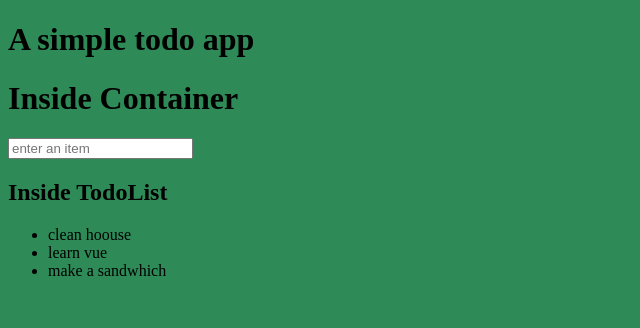
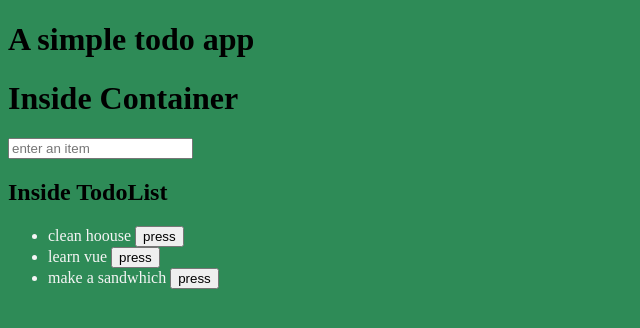
Before and after one commit to vhsconnect/vue-boilerplate, a Vue app: page / in a window 1280 px wide. Shown: the top 328 px of the page, without its empty margins (0-640 px from the left). Built offline with nearby package versions, Linux system fonts and the light colour scheme.

Commit message:
remove items from the list

```diff
--- a/src/components/Container.vue
+++ b/src/components/Container.vue
@@ -2,7 +2,7 @@
   <div>
     <h1>Inside Container</h1>
     <InputComp v-model="addItemInput" placeholder="enter an item" @keydown.enter="addItem" />
-    <TodoList :todos="todos" />
+    <TodoList :todos="todos" :removeitem="removeItem" />
   </div>
 </template>
 
@@ -37,6 +37,12 @@ export default {
         });
         this.addItemInput = "";
       }
+    },
+    removeItem(id){
+     let newTodos = this.todos.filter((item) => {
+        return item.id !== id
+      })
+      this.todos = newTodos
     }
   }
 };
--- a/src/components/TodoItem.vue
+++ b/src/components/TodoItem.vue
@@ -1,5 +1,8 @@
 <template>
-  <li>{{todo.text}}</li>
+  <li>{{todo.text}}
+    <button @click="$emit('removeitem', todo.id)">
+   press
+    </button></li>
 </template>
 
 
@@ -8,3 +11,9 @@ export default {
   props: ['todo']
 }
 </script>
+
+<style>
+li {
+  color: whitesmoke
+}
+</style>
--- a/src/components/TodoList.vue
+++ b/src/components/TodoList.vue
@@ -6,6 +6,7 @@
         v-for="todo in todos"
         :key="todo.id"
         :todo="todo"
+        @removeitem="removeitem"
        />
     </ul>
 
@@ -15,14 +16,15 @@
 
 <script>
 import TodoItem from './TodoItem.vue'
-import InputComp from './InputComp.vue'
+
 
 export default {
   components: {
     TodoItem
   },
   props: [
-    "todos"
+    "todos",
+    "removeitem"
   ]
 }
 </script>
```
Also changed, not shown: 1 other file (tests, documents, lock files or other folders).
